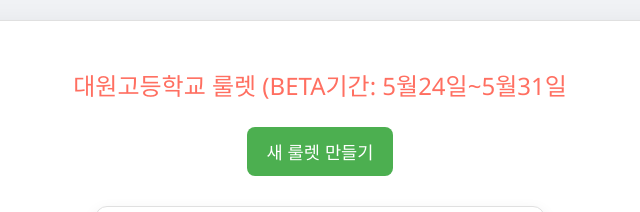
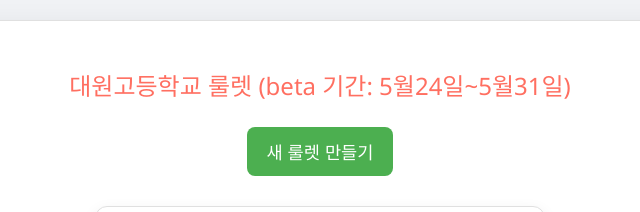
Before and after one commit to Stewart914/class6, a plain HTML site: page index.html in a window 1280 px wide. Shown: the top 212 px of the page, 320-960 px from the left. Drawn offline with Linux system fonts and the light colour scheme.

Commit message:
Update index.html

```diff
--- a/index.html
+++ b/index.html
@@ -8,7 +8,7 @@
 </head>
 <body>
     <div class="main-container">
-        <h1>대원고등학교 룰렛 (BETA기간: 5월24일~5월31일</h1>
+        <h1>대원고등학교 룰렛 (beta 기간: 5월24일~5월31일)</h1>
         <button id="addRouletteButton">새 룰렛 만들기</button>
         <div id="allRoulettesContainer">
             </div>
```
